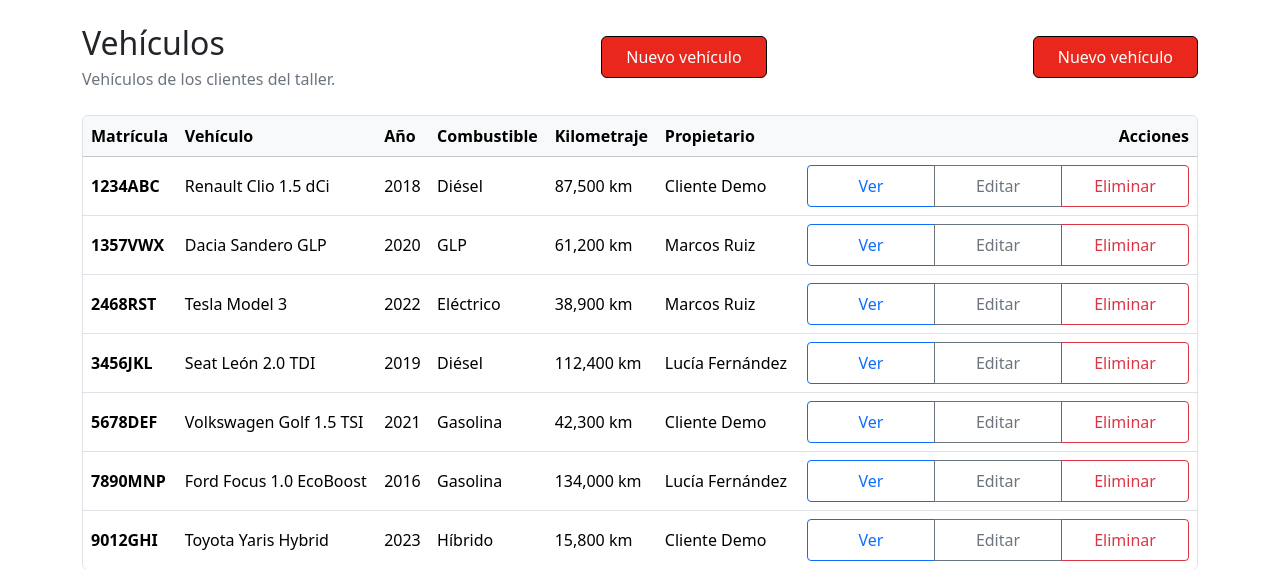
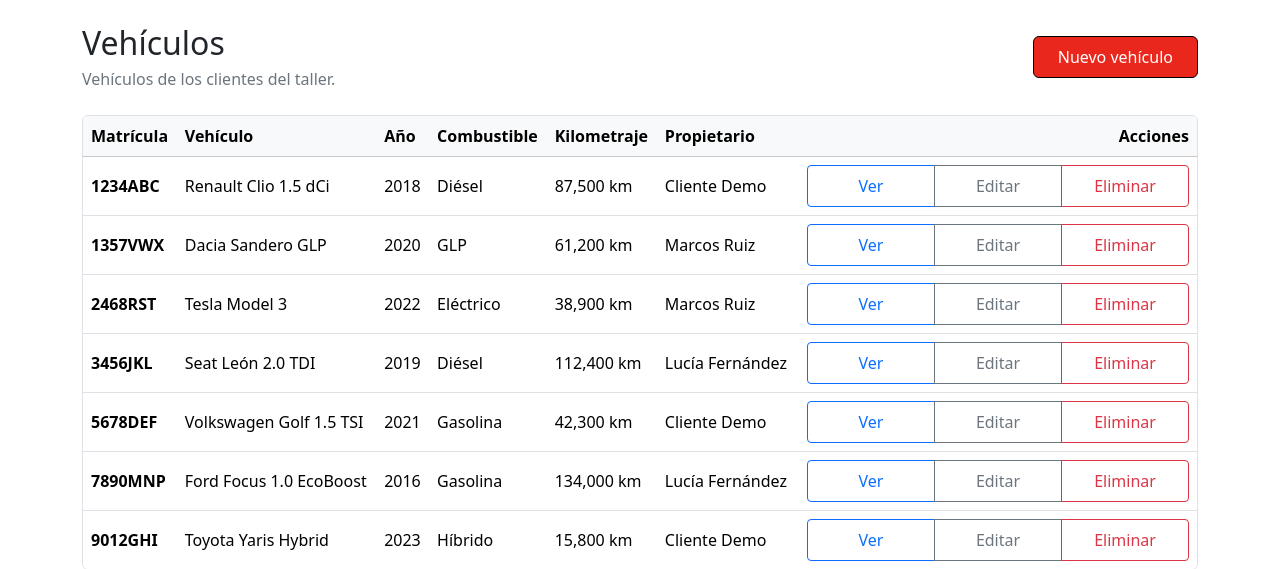
Before and after one commit to certidevs/g3_aspnet, an ASP.NET Core app: page /Vehicle in a window 1280 px wide. Shown: the part 76-645 px from the top of the page. Run offline with ASP.NET Core 8, Linux system fonts and the light colour scheme; a user stored in the database is signed in; data comes from the database, SQL or seed files in the repository; some libraries are stand-ins or nearby versions.

Commit message:
fix: Eliminación de botón repetido de nuevo vehiculo

```diff
--- a/Views/Vehicle/Index.cshtml
+++ b/Views/Vehicle/Index.cshtml
@@ -11,9 +11,6 @@
     </div>
     @if (canManage)
     {
-
-        <a class="btn btn-primary" asp-action="Create">Nuevo vehículo</a>
-
         <a class="btn btn-primary" asp-action="Create">Nuevo vehículo</a>
     }
 </div>
```
